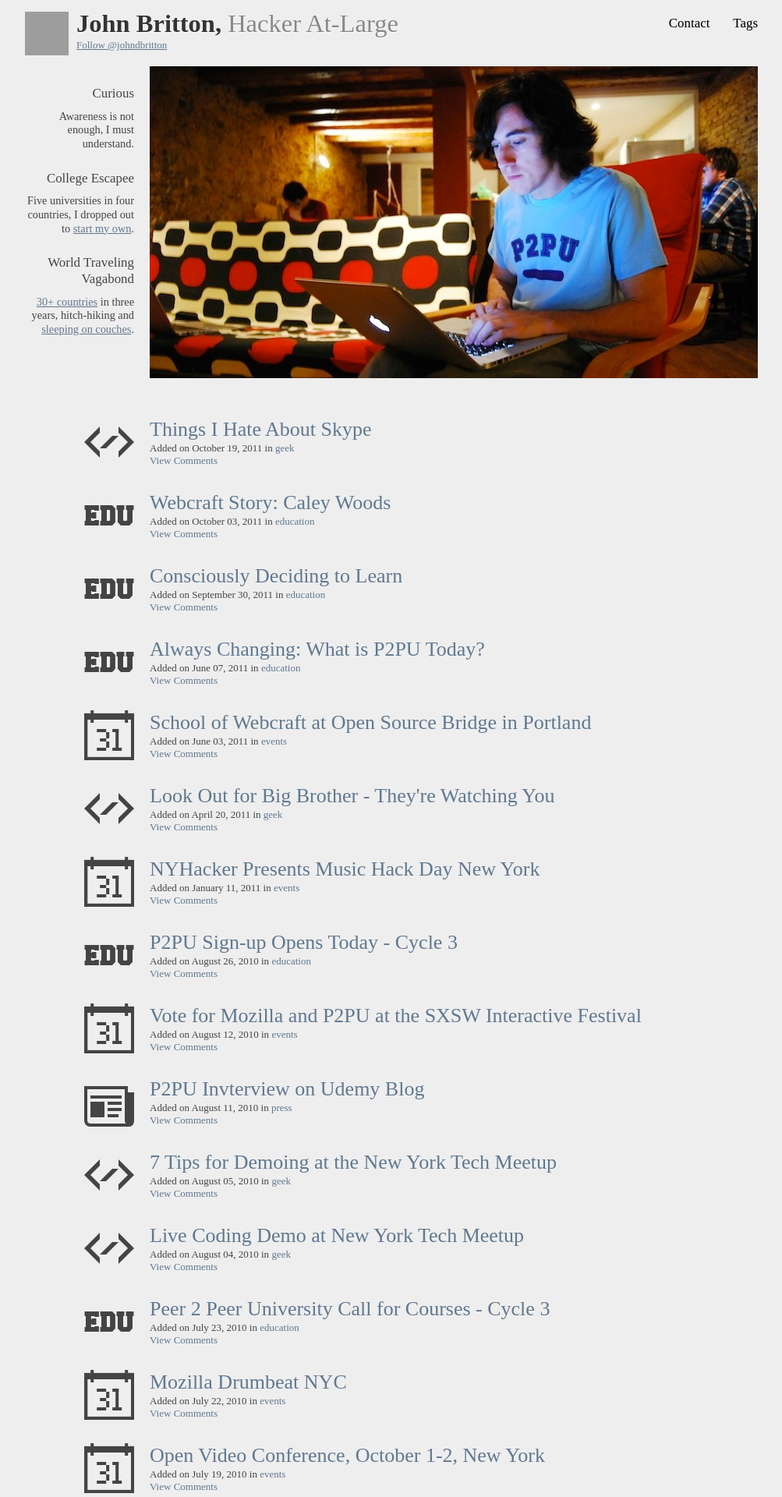
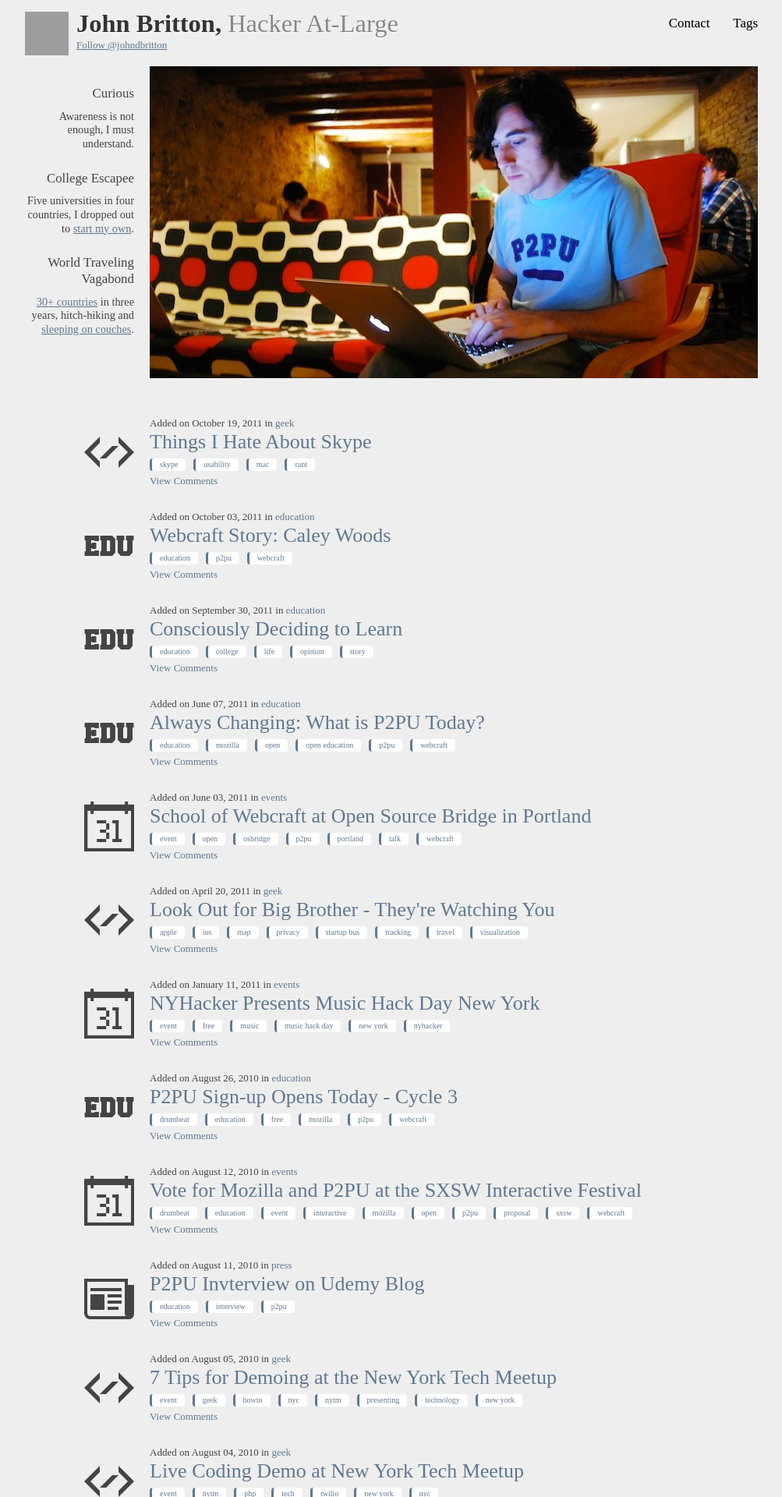
Before and after one commit to johndbritton/johndbritton.github.io, a Jekyll site: the page built from index.html, in a window 1280 px wide. Shown: the top 1920 px of the page at 78% size, without its empty margins (138-1141 px from the left). Built offline with Jekyll 4.4.1, drawn with Linux system fonts in a browser that asks for light colours; nearby versions of some CDN libraries; some web fonts are replaced; comment, search, counter and statistics services are not loaded; some of the changed text lies outside the part shown; grey boxes are pictures that could not be loaded.

Commit message:
made tag styling lighter

```diff
--- a/css/style.css
+++ b/css/style.css
@@ -295,30 +295,31 @@ ul.posts li.category-travel{
   background: url('/img/category/travel.png') no-repeat left;
 }
 
-li.post:hover .tags{
-  visibility: visible;
+.post .comment-count{
+  clear: left;
 }
 
 .tags{
 	margin:0;
 	padding:0;
+	height: 16px;
+	margin:5px 0;
 	list-style:none;
-	visibility: hidden;
 }
 
 .tags li, .tags a{
 	float:left;
+	position:relative;
+	padding: 0 10px 0 0;
 	height:16px;
 	line-height:16px;
-	position:relative;
 	font-size:10px;
 	}
 
 .tags a{
-margin-left:12px;
-padding:0 10px 0 12px;
-background:#607890;
-color:#fff;
+padding:0 10px 0 10px;
+background:#ffffff;
+color:#607890;
 text-decoration:none;
 -moz-border-radius-bottomright:4px;
 -webkit-border-bottom-right-radius:4px;
@@ -326,40 +327,19 @@ border-bottom-right-radius:4px;
 -moz-border-radius-topright:4px;
 -webkit-border-top-right-radius:4px;
 border-top-right-radius:4px;
+
+-moz-border-radius-bottomleft:4px;
+-webkit-border-bottom-left-radius:4px;
+border-bottom-left-radius:4px;
+-moz-border-radius-topleft:4px;
+-webkit-border-top-left-radius:4px;
+border-top-left-radius:4px;
+
+border-style: none none none solid;
 }
 
-.tags a:before{
-content:"";
-float:left;
-position:absolute;
-top:0;
-left:-8px;
-width:0;
-height:0;
-border-color:transparent #607890 transparent transparent;
-border-style:solid;
-border-width:8px 8px 8px 0;
-}
-
-.tags a:after{
-content:"";
-position:absolute;
-top:6px;
-left:0;
-float:left;
-width:4px;
-height:4px;
--moz-border-radius:2px;
--webkit-border-radius:2px;
-border-radius:2px;
-background:#fff;
--moz-box-shadow:-1px -1px 2px #004977;
--webkit-box-shadow:-1px -1px 2px #004977;
-box-shadow:-1px -1px 2px #004977;
-}
-
-.tags a:hover{background:#003366;}
-.tags a:hover:before{border-color:transparent #003366 transparent transparent;}
+.tags a:hover{background:#FFFFFF; color:#003366;}
+.tags a:hover{border-color: #003366;}
 
 #blog a{
   text-decoration: none;
--- a/index.html
+++ b/index.html
@@ -21,8 +21,6 @@ title: Home
   <ul class="posts">
     {% for post in site.posts %}
       <li class="post category-{{ post.categories[0] }}">
-        <h2><a href="{{ post.url }}">{{ post.title }}</a></h2>
-        <div>
         <p>
           Added on {{ post.date | date: '%B %d, %Y' }}
           {% if post.categories.size > 0 %}
@@ -31,15 +29,15 @@ title: Home
             {% endfor %}
           {% endif %}
         </p>
-          <p>
-            <a href="{{ post.url }}#disqus_thread" data-disqus-identifier="http://johndbritton.com{{ post.id }}/">View Comments</a>
-          </p>
-        </div>
+        <h2><a href="{{ post.url }}">{{ post.title }}</a></h2>
         <ul class="tags">
           {% for tag in post.tags %}
             <li><a href="/tag/{{ tag }}">{{ tag }}</a></li>
           {% endfor %}
         </ul>
+        <p class="comment-count">
+          <a href="{{ post.url }}#disqus_thread" data-disqus-identifier="http://johndbritton.com{{ post.id }}/">View Comments</a>
+        </p>
       </li>
     {% endfor %}
   </ul>
```
Lines whose indentation alone changed are shown as unchanged.
